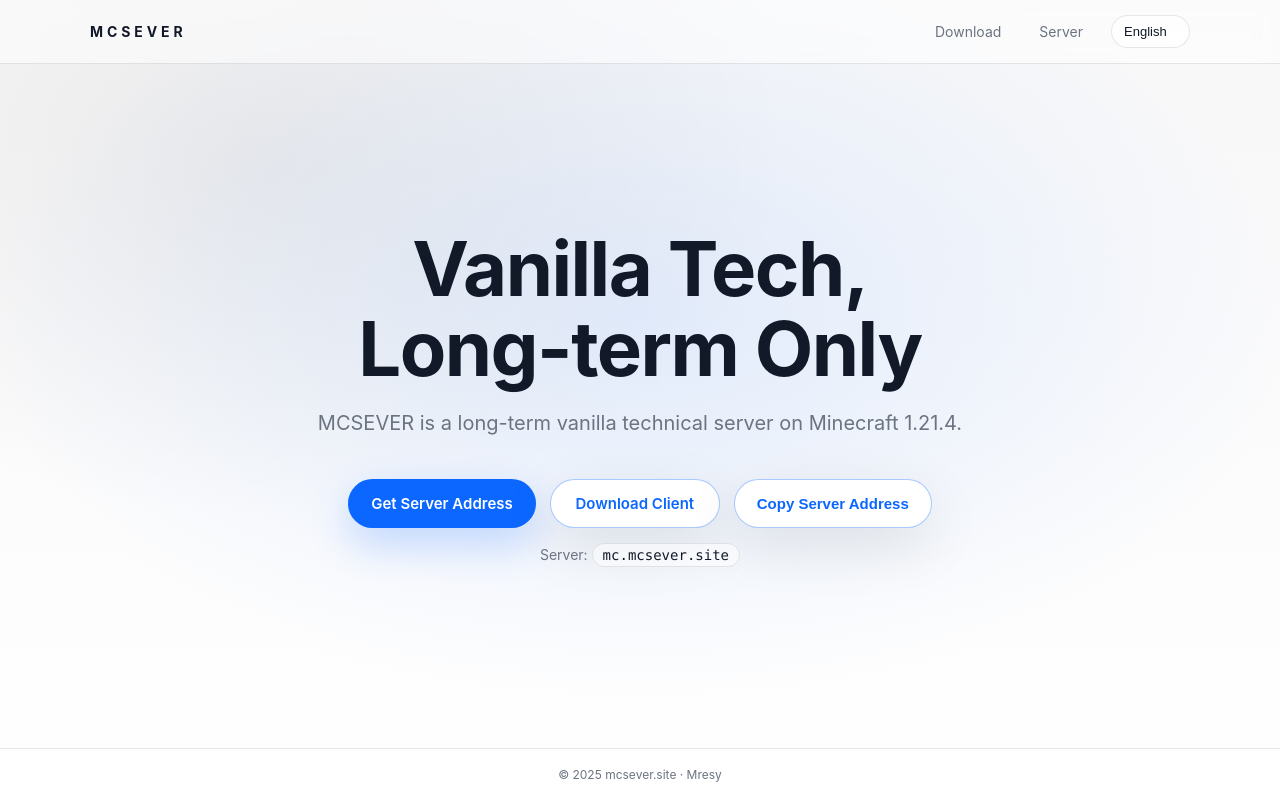
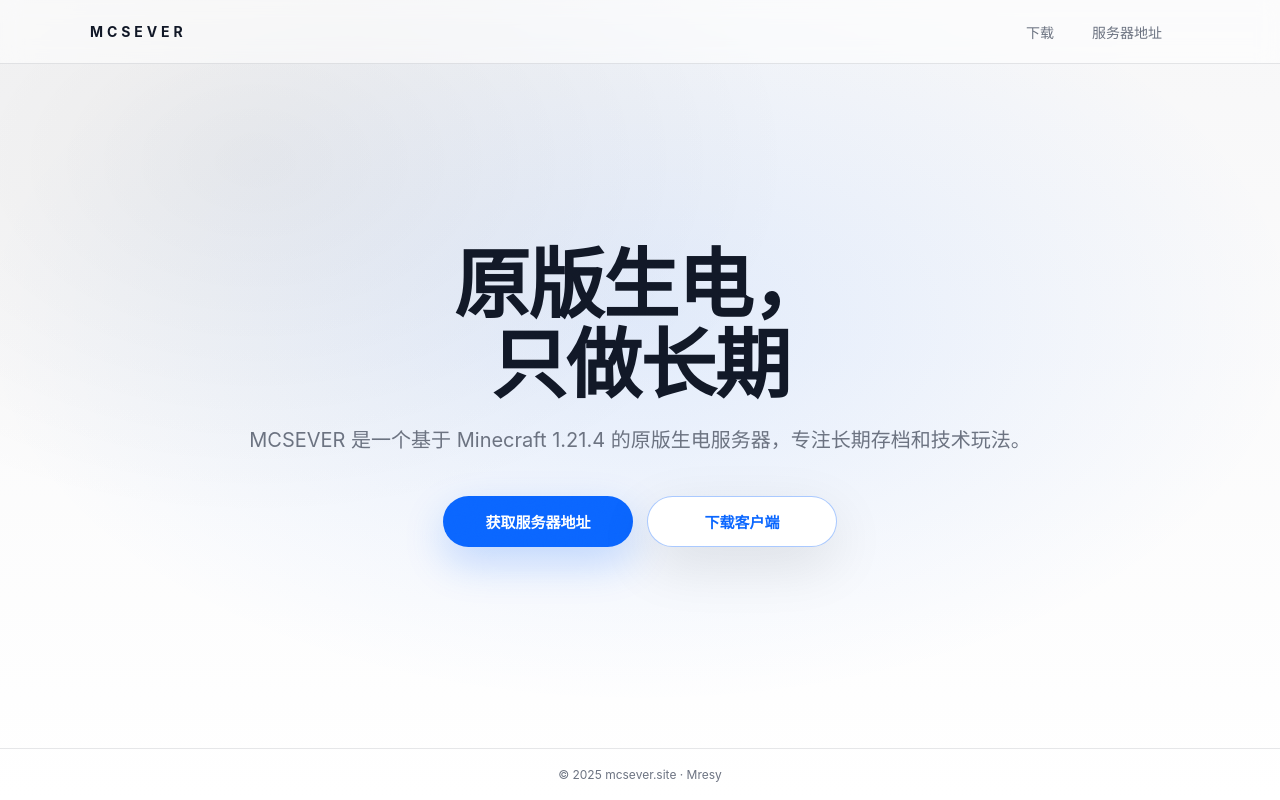
Before and after one commit to Mresygg/MainWeb, a plain HTML site: page index.html in a window 1280 px wide. Drawn offline with Linux system fonts and the light colour scheme.

Commit message:
Update index.html for layout and translation support
Refactor HTML structure and styles, integrate Google Translate.

```diff
--- a/index.html
+++ b/index.html
@@ -4,7 +4,6 @@
   <meta charset="UTF-8" />
   <meta name="viewport" content="width=device-width, initial-scale=1.0" />
   <title>MCSEVER</title>
-
   <meta name="description" content="MCSEVER 官方主页：获取服务器地址与下载客户端。" />
   <meta name="author" content="Mresy" />
 
@@ -21,9 +20,7 @@
       --btn2text:#0a66ff;
       --btn2line:rgba(10,102,255,.35);
       --shadow: 0 18px 55px rgba(0,0,0,.10);
-      --radius: 18px;
     }
-
     @media (prefers-color-scheme: dark){
       :root{
         --bg1:#0b0f17;
@@ -46,15 +43,14 @@
       margin:0;
       font-family:-apple-system,BlinkMacSystemFont,"SF Pro Display","SF Pro Text","Segoe UI",Roboto,
         "PingFang SC","Microsoft YaHei",sans-serif;
+      -webkit-font-smoothing: antialiased;
       color:var(--text);
-      -webkit-font-smoothing: antialiased;
       background:
         radial-gradient(1200px 700px at 50% 40%, rgba(10,102,255,.10), transparent 55%),
         radial-gradient(900px 600px at 20% 20%, rgba(0,0,0,.06), transparent 60%),
         linear-gradient(180deg, var(--bg1), var(--bg2));
     }
 
-    /* subtle noise */
     body:before{
       content:"";
       position:fixed;
@@ -66,13 +62,8 @@
       background-size:160px 160px;
     }
 
-    .wrap{
-      min-height: 100%;
-      display:flex;
-      flex-direction:column;
-    }
+    .wrap{ min-height:100%; display:flex; flex-direction:column; }
 
-    /* Top bar */
     .topbar{
       height:64px;
       display:flex;
@@ -127,32 +118,30 @@
       .nav a:hover{ background: rgba(255,255,255,.06); }
     }
 
-    .lang{
+    /* Google translate container */
+    #google_translate_element{
       display:flex;
       align-items:center;
-      gap:10px;
+      justify-content:flex-end;
+    }
+    .goog-te-gadget{ font-family: inherit !important; }
+    .goog-te-gadget span{ display:none !important; } /* hide “Powered by” text row */
+    .goog-te-combo{
+      border:1px solid var(--line) !important;
+      border-radius:999px !important;
+      padding:8px 12px !important;
+      background: rgba(255,255,255,.55) !important;
+      backdrop-filter: blur(10px) !important;
+      -webkit-backdrop-filter: blur(10px) !important;
+      color: var(--text) !important;
+      outline:none !important;
+      font-size:13px !important;
+      cursor:pointer !important;
+    }
+    @media (prefers-color-scheme: dark){
+      .goog-te-combo{ background: rgba(255,255,255,.06) !important; }
     }
 
-    select{
-      appearance:none;
-      -webkit-appearance:none;
-      -moz-appearance:none;
-      border: 1px solid var(--line);
-      background: rgba(255,255,255,.55);
-      color: var(--text);
-      border-radius: 999px;
-      padding: 8px 12px;
-      font-size: 13px;
-      outline: none;
-      backdrop-filter: blur(10px);
-      -webkit-backdrop-filter: blur(10px);
-      cursor:pointer;
-    }
-    @media (prefers-color-scheme: dark){
-      select{ background: rgba(255,255,255,.06); }
-    }
-
-    /* Hero */
     .hero{
       flex:1;
       display:flex;
@@ -160,11 +149,7 @@
       justify-content:center;
       padding: 64px 24px 84px;
     }
-
-    .hero-inner{
-      width: min(980px, 100%);
-      text-align:center;
-    }
+    .hero-inner{ width:min(980px,100%); text-align:center; }
 
     h1{
       margin:0;
@@ -172,7 +157,6 @@
       line-height: 1.05;
       letter-spacing: -0.02em;
     }
-
     .subtitle{
       margin: 18px auto 0;
       max-width: 820px;
@@ -180,7 +164,6 @@
       color: var(--muted);
       line-height: 1.75;
     }
-
     .cta{
       margin-top: 38px;
       display:flex;
@@ -188,12 +171,11 @@
       justify-content:center;
       flex-wrap:wrap;
     }
-
     .btn{
       display:inline-flex;
       align-items:center;
       justify-content:center;
-      min-width: 170px;
+      min-width: 190px;
       padding: 14px 22px;
       border-radius: 999px;
       font-weight: 600;
@@ -203,15 +185,12 @@
       transition: transform .12s ease, box-shadow .12s ease, background .12s ease, border-color .12s ease;
       user-select:none;
     }
-
     .btn.primary{
       background: var(--btn);
       color: var(--btnText);
       box-shadow: 0 16px 40px rgba(10,102,255,.22);
     }
     .btn.primary:hover{ transform: translateY(-1px); box-shadow: 0 20px 55px rgba(10,102,255,.26); }
-    .btn.primary:active{ transform: translateY(0); }
-
     .btn.secondary{
       background: var(--btn2bg);
       color: var(--btn2text);
@@ -219,26 +198,6 @@
       box-shadow: var(--shadow);
     }
     .btn.secondary:hover{ transform: translateY(-1px); }
-    .btn.secondary:active{ transform: translateY(0); }
-
-    .meta{
-      margin-top: 18px;
-      color: var(--muted);
-      font-size: 14px;
-    }
-    .kbd{
-      font-family: ui-monospace, SFMono-Regular, Menlo, Monaco, Consolas, "Liberation Mono","Courier New", monospace;
-      padding: 3px 10px;
-      border-radius: 999px;
-      border: 1px solid var(--line);
-      background: rgba(255,255,255,.55);
-      backdrop-filter: blur(10px);
-      -webkit-backdrop-filter: blur(10px);
-      color: var(--text);
-    }
-    @media (prefers-color-scheme: dark){
-      .kbd{ background: rgba(255,255,255,.06); }
-    }
 
     footer{
       border-top: 1px solid var(--line);
@@ -247,33 +206,18 @@
       font-size: 12px;
       text-align:center;
     }
+  </style>
 
-    .toast{
-      position: fixed;
-      left: 50%;
-      bottom: 26px;
-      transform: translateX(-50%);
-      padding: 12px 14px;
-      border-radius: 999px;
-      border: 1px solid var(--line);
-      background: rgba(255,255,255,.65);
-      backdrop-filter: blur(10px);
-      -webkit-backdrop-filter: blur(10px);
-      box-shadow: var(--shadow);
-      color: var(--text);
-      font-size: 13px;
-      opacity: 0;
-      pointer-events:none;
-      transition: opacity .18s ease, transform .18s ease;
+  <!-- Google Translate: note it loads external script -->
+  <script>
+    function googleTranslateElementInit() {
+      new google.translate.TranslateElement({
+        pageLanguage: 'zh-CN',
+        autoDisplay: false
+      }, 'google_translate_element');
     }
-    @media (prefers-color-scheme: dark){
-      .toast{ background: rgba(10,12,18,.65); }
-    }
-    .toast.show{
-      opacity: 1;
-      transform: translateX(-50%) translateY(-4px);
-    }
-  </style>
+  </script>
+  <script src="//translate.google.com/translate_a/element.js?cb=googleTranslateElementInit"></script>
 </head>
 
 <body>
@@ -283,137 +227,28 @@
         <div class="brand">MCSEVER</div>
 
         <div class="nav">
-          <a href="https://pan.mcsever.site" data-i18n="nav_download">下载</a>
-          <a href="https://connect.mcsever.site" data-i18n="nav_server">服务器地址</a>
-
-          <div class="lang" aria-label="language">
-            <select id="langSelect" title="Language">
-              <option value="zh">简体中文</option>
-              <option value="en">English</option>
-              <option value="ja">日本語</option>
-            </select>
-          </div>
+          <a href="https://pan.mcsever.site">下载</a>
+          <a href="https://connect.mcsever.site">服务器地址</a>
+          <div id="google_translate_element" title="Language"></div>
         </div>
       </div>
     </div>
 
     <main class="hero">
       <div class="hero-inner">
-        <h1 data-i18n="hero_title">原版生电，<br/>只做长期</h1>
-        <p class="subtitle" data-i18n="hero_subtitle">
+        <h1>原版生电，<br/>只做长期</h1>
+        <p class="subtitle">
           MCSEVER 是一个基于 Minecraft 1.21.4 的原版生电服务器，专注长期存档和技术玩法。
         </p>
 
         <div class="cta">
-          <a class="btn primary" href="https://connect.mcsever.site" data-i18n="btn_connect">获取服务器地址</a>
-          <a class="btn secondary" href="https://pan.mcsever.site" data-i18n="btn_download">下载客户端</a>
-          <button class="btn secondary" id="copyServerBtn" type="button" data-i18n="btn_copy">复制服务器地址</button>
-        </div>
-
-        <div class="meta">
-          <span data-i18n="meta_addr">服务器：</span>
-          <span class="kbd" id="serverText">mc.mcsever.site</span>
+          <a class="btn primary" href="https://connect.mcsever.site">获取服务器地址</a>
+          <a class="btn secondary" href="https://pan.mcsever.site">下载客户端</a>
         </div>
       </div>
     </main>
 
     <footer>© 2025 mcsever.site · Mresy</footer>
   </div>
-
-  <div class="toast" id="toast">Copied</div>
-
-  <script>
-    const I18N = {
-      zh: {
-        nav_download: "下载",
-        nav_server: "服务器地址",
-        hero_title: "原版生电，<br/>只做长期",
-        hero_subtitle: "MCSEVER 是一个基于 Minecraft 1.21.4 的原版生电服务器，专注长期存档和技术玩法。",
-        btn_connect: "获取服务器地址",
-        btn_download: "下载客户端",
-        btn_copy: "复制服务器地址",
-        meta_addr: "服务器：",
-        toast_copied: "已复制到剪贴板"
-      },
-      en: {
-        nav_download: "Download",
-        nav_server: "Server",
-        hero_title: "Vanilla Tech,<br/>Long-term Only",
-        hero_subtitle: "MCSEVER is a long-term vanilla technical server on Minecraft 1.21.4.",
-        btn_connect: "Get Server Address",
-        btn_download: "Download Client",
-        btn_copy: "Copy Server Address",
-        meta_addr: "Server:",
-        toast_copied: "Copied to clipboard"
-      },
-      ja: {
-        nav_download: "ダウンロード",
-        nav_server: "サーバー",
-        hero_title: "バニラ技術、<br/>長期運営",
-        hero_subtitle: "MCSEVER は Minecraft 1.21.4 の長期バニラ技術サーバーです。",
-        btn_connect: "サーバー情報へ",
-        btn_download: "クライアントを入手",
-        btn_copy: "サーバーアドレスをコピー",
-        meta_addr: "サーバー：",
-        toast_copied: "コピーしました"
-      }
-    };
-
-    const toast = document.getElementById('toast');
-    function showToast(t){
-      toast.textContent = t;
-      toast.classList.add('show');
-      clearTimeout(showToast._t);
-      showToast._t = setTimeout(()=>toast.classList.remove('show'), 1200);
-    }
-
-    async function copyText(text){
-      try{
-        await navigator.clipboard.writeText(text);
-      }catch(e){
-        const ta=document.createElement('textarea');
-        ta.value=text;
-        document.body.appendChild(ta);
-        ta.select();
-        document.execCommand('copy');
-        ta.remove();
-      }
-    }
-
-    function applyLang(lang){
-      const dict = I18N[lang] || I18N.zh;
-      document.documentElement.lang = lang === 'zh' ? 'zh-CN' : lang;
-      document.querySelectorAll('[data-i18n]').forEach(el=>{
-        const key = el.getAttribute('data-i18n');
-        if(dict[key] != null){
-          el.innerHTML = dict[key];
-        }
-      });
-      localStorage.setItem('mcsever_lang', lang);
-    }
-
-    function detectLang(){
-      const saved = localStorage.getItem('mcsever_lang');
-      if(saved && I18N[saved]) return saved;
-      const nav = (navigator.language || 'zh').toLowerCase();
-      if(nav.startsWith('ja')) return 'ja';
-      if(nav.startsWith('en')) return 'en';
-      return 'zh';
-    }
-
-    const langSelect = document.getElementById('langSelect');
-    const initialLang = detectLang();
-    langSelect.value = initialLang;
-    applyLang(initialLang);
-
-    langSelect.addEventListener('change', ()=>applyLang(langSelect.value));
-
-    const serverAddr = document.getElementById('serverText').textContent.trim();
-    document.getElementById('copyServerBtn').addEventListener('click', async ()=>{
-      await copyText(serverAddr);
-      const dict = I18N[langSelect.value] || I18N.zh;
-      showToast(dict.toast_copied);
-    });
-  </script>
 </body>
 </html>
```
